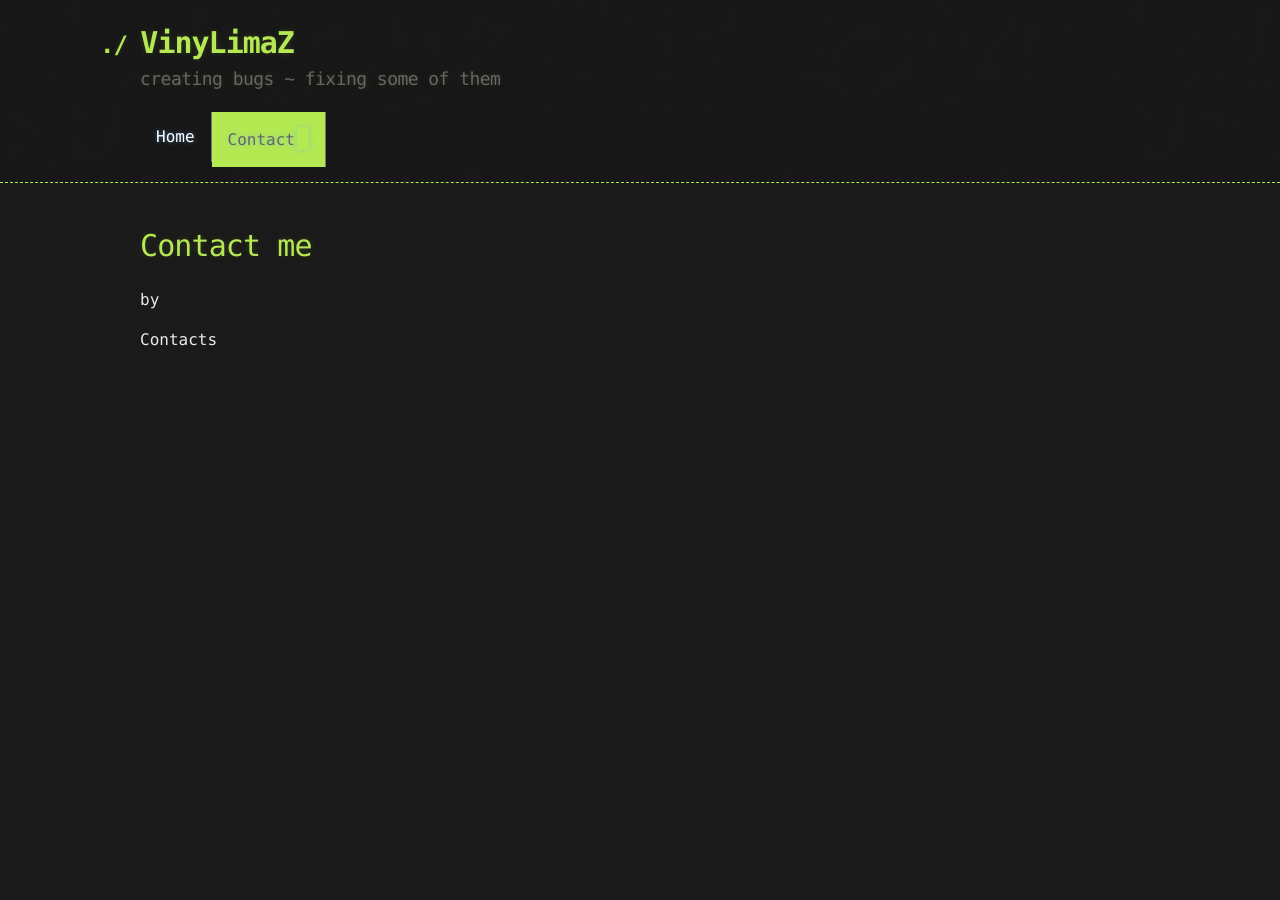
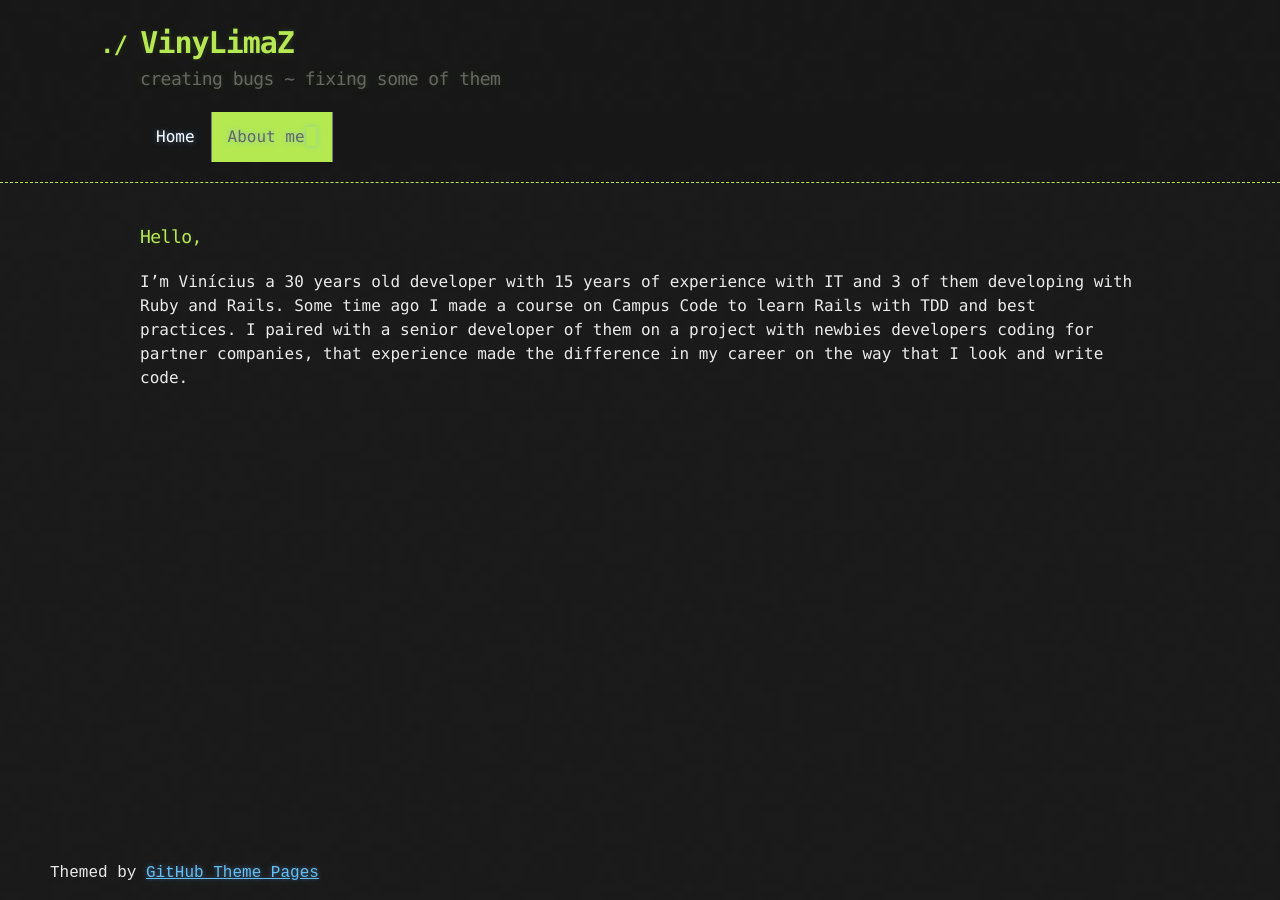
Before and after one commit to VinyLimaZ/vinylimaz.github.io, a Jekyll site: the page built from about.md, in a window 1280 px wide. Built offline with Jekyll 4.4.1, drawn with Linux system fonts in a browser that asks for light colours.

Commit message:
Add footer

```diff
--- a/_config.yml
+++ b/_config.yml
@@ -1,5 +1,5 @@
 title: VinyLimaZ
 description: creating bugs ~ fixing some of them
-google_analytics:
+google_analytics: 'UA-171653743-1'
 theme: jekyll-theme-hacker
 baseurl: '/'
--- a/_layouts/default.html
+++ b/_layouts/default.html
@@ -19,7 +19,7 @@
       <nav class="container">
         <ul>
           <li><a {% if page.url == '/' %} class="active" {% endif %} href="/">Home</a></li>
-          <li><a {% if page.url == '/about' %} class="active" {% endif %} href="/about">Contact</a></li>
+          <li><a {% if page.url == '/about' %} class="active" {% endif %} href="/about">About me</a></li>
         </ul>
       </nav>
     </header>
@@ -29,17 +29,20 @@
         {{ content }}
       </section>
     </div>
+    <footer class="container footer">
+      <code>Themed by <a href="https://github.com/pages-themes/hacker">GitHub Theme Pages</a></code>
+    </footer>
+    <script src="{% link assets/js/fix_navbar.js %}" type="text/javascript"></script>
+    {% if site.google_analytics %}
+      <!-- Global site tag (gtag.js) - Google Analytics -->
+      <script async src="https://www.googletagmanager.com/gtag/js?id=UA-171653743-1"></script>
+      <script>
+        window.dataLayer = window.dataLayer || [];
+        function gtag(){dataLayer.push(arguments);}
+        gtag('js', new Date());
 
-    {% if site.google_analytics %}
-    <script>
-      (function(i,s,o,g,r,a,m){i['GoogleAnalyticsObject']=r;i[r]=i[r]||function(){
-        (i[r].q=i[r].q||[]).push(arguments)},i[r].l=1*new Date();a=s.createElement(o),
-          m=s.getElementsByTagName(o)[0];a.async=1;a.src=g;m.parentNode.insertBefore(a,m)
-      })(window,document,'script','//www.google-analytics.com/analytics.js','ga');
-      ga('create', '{{ site.google_analytics }}', 'auto');
-      ga('send', 'pageview');
-    </script>
+        gtag('config', {{ site.google_analytics }});
+      </script>
     {% endif %}
-    <script src="{% link assets/js/fix_navbar.js %}" type="text/javascript"></script>
   </body>
 </html>
--- /dev/null
+++ b/_sass/footer.scss
@@ -0,0 +1,5 @@
+footer {
+  position: absolute;
+  bottom: 15px;
+  margin-left: 50px !important;
+}
--- a/_sass/navbar.scss
+++ b/_sass/navbar.scss
@@ -34,7 +34,6 @@ nav ul li a.active {
 
 nav ul li a.active::after {
   content: '█';
-  font-size: 1.2em;
   color: white;
   margin-left: 2px;
   animation: cursor-anim 1s infinite;
--- a/about.md
+++ b/about.md
@@ -1,7 +1,10 @@
 ---
-layout: post
+layout: default
 permalink: /about
-title: "Contact me"
+title: "About me"
 ---
 
-Contacts
+### Hello,
+I'm Vinícius a 30 years old developer with 15 years of experience with IT and 3 of them developing with Ruby and Rails.
+Some time ago I made a course on Campus Code to learn Rails with TDD and best practices.
+I paired with a senior developer of them on a project with newbies developers coding for partner companies, that experience made the difference in my career on the way that I look and write code.
--- a/assets/css/style.scss
+++ b/assets/css/style.scss
@@ -3,3 +3,4 @@
 
 @import 'jekyll-theme-hacker';
 @import 'navbar';
+@import 'footer'
```
